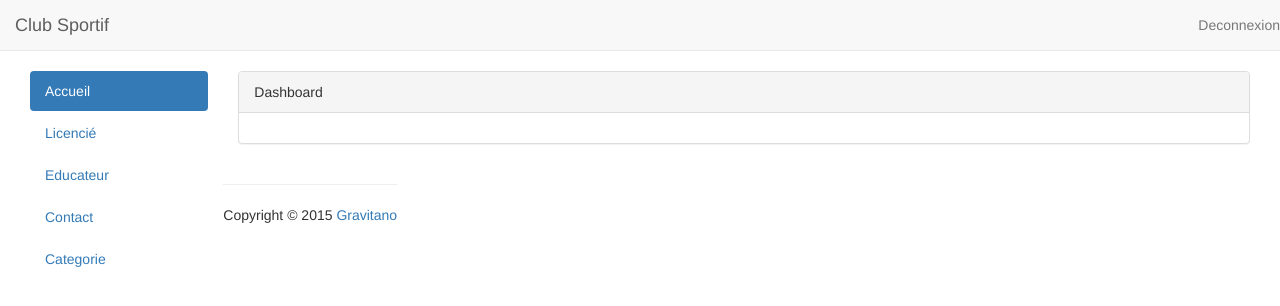
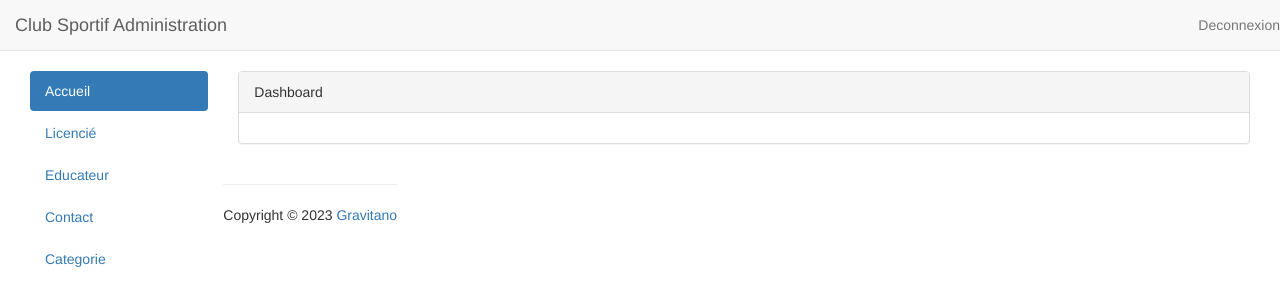
Before and after one commit to lyndaBrye/ProjetPW, a PHP site: page /views/home.php in a window 1280 px wide. Shown: the top 306 px of the page. Run offline with PHP 8.4, Linux system fonts and the light colour scheme; some libraries are stand-ins or nearby versions.

Commit message:
fin de gestion de securité

```diff
--- a/PartieDAO/views/home.php
+++ b/PartieDAO/views/home.php
@@ -1,9 +1,11 @@
+
 <!DOCTYPE html>
 
 <link href="//maxcdn.bootstrapcdn.com/bootstrap/3.3.0/css/bootstrap.min.css" rel="stylesheet" id="bootstrap-css">
 <script src="//maxcdn.bootstrapcdn.com/bootstrap/3.3.0/js/bootstrap.min.js"></script>
 <script src="//code.jquery.com/jquery-1.11.1.min.js"></script>
 <!------ Include the above in your HEAD tag ---------->
+<?php /*if ($educateurs): */?>
 
 <nav class="navbar navbar-default navbar-static-top">
     <div class="container-fluid">
@@ -16,7 +18,13 @@
                 <span class="icon-bar"></span>
             </button>
             <a class="navbar-brand" href="#">
-                Club Sportif
+                Club Sportif Administration
+            </a>
+
+            <a class="navbar-brand" href="#">
+          <!--  --><?php
+/*            echo $educateurs->getLicenceID()->getNom();
+            */?>
             </a>
 
         </div>
@@ -36,7 +44,6 @@
             <li><a href="#" onclick="loadEducateurContent()">Educateur</a></li>
             <li><a href="#" onclick="loadContactContent()">Contact</a></li>
             <li><a href="#" onclick="loadCategorieContent()">Categorie</a></li>
-
         </ul>
     </div>
     <div class="col-md-10 content">
@@ -52,13 +59,15 @@
     <footer class="pull-left footer">
         <p class="col-md-12">
         <hr class="divider">
-        Copyright &COPY; 2015 <a href="http://www.pingpong-labs.com">Gravitano</a>
+        Copyright &COPY; 2023 <a href="#">Gravitano</a>
         </p>
     </footer>
 </div>
+<?php /*endif; */?>
 
 <script>
     function loadLicencieContent() {
+
         $.ajax({
             url: '../controllers/licencieControllers/HomeController.php',
             type: 'GET',
```
